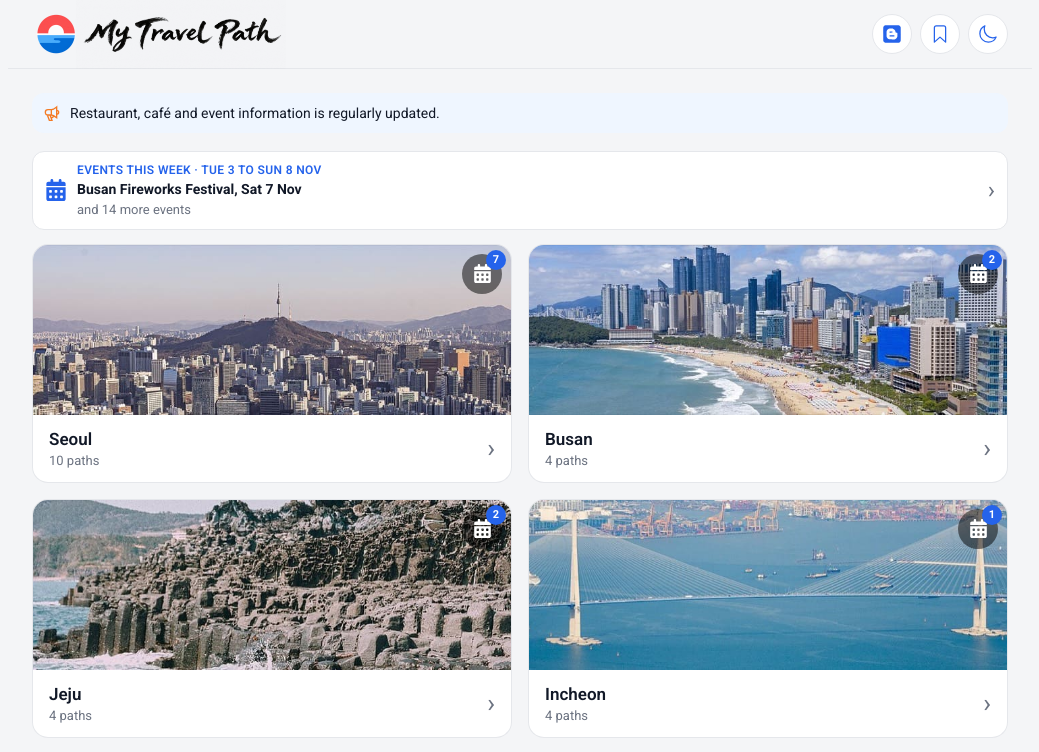
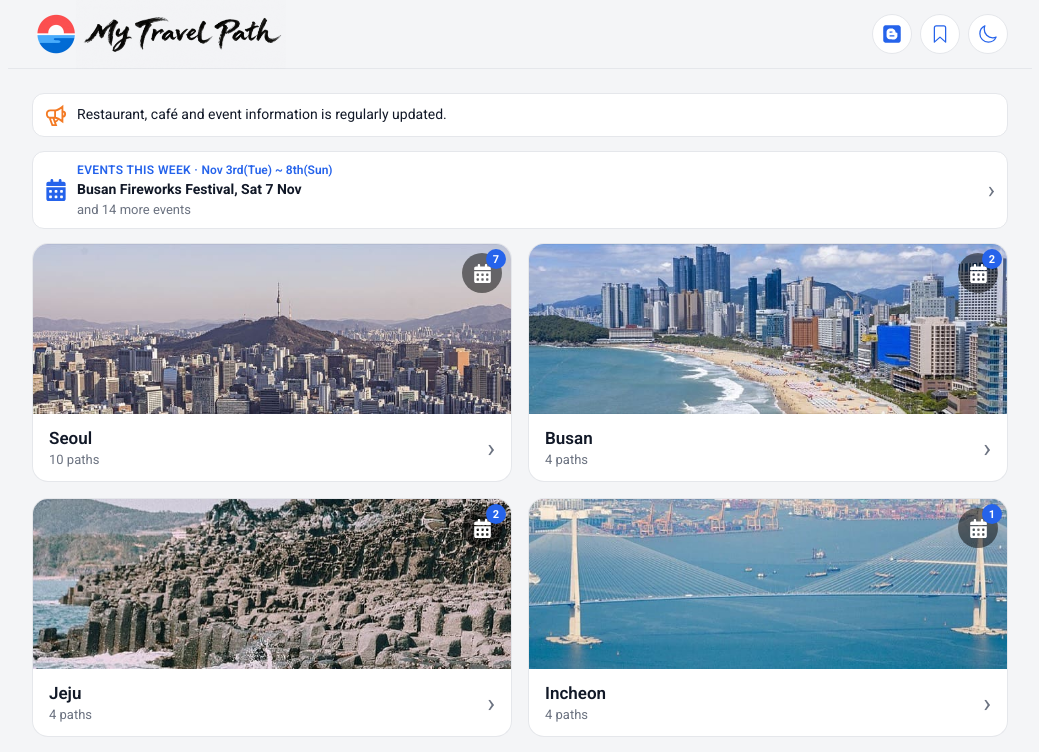
Before and after one commit to jjsoftwareint-ops/MyTravelPath, a React (Vite) app: page / in a window 1280 px wide. Shown: the top 752 px of the page, without its empty margins (120-1159 px from the left). Built offline with nearby package versions, Linux system fonts and the light colour scheme.

Commit message:
Home notice in a card; week range as Nov 3rd(Tue) ~ 8th(Sun)

```diff
--- a/src/components/WeekCard.tsx
+++ b/src/components/WeekCard.tsx
@@ -11,7 +11,9 @@ export default function WeekCard() {
     <Link to="/this-week/" className="new-posts week-card">
       <FaCalendarDays className="new-posts-icon" aria-hidden="true" />
       <span className="new-posts-text">
-        <span className="new-posts-label">Events this week · {thisWeek.weeks[0].range}</span>
+        <span className="new-posts-label">
+          Events this week · <span className="as-written">{thisWeek.weeks[0].range}</span>
+        </span>
         <strong>
           {first.title}, {first.when.split(' · ')[0]}
         </strong>
--- a/src/data/thisWeek.ts
+++ b/src/data/thisWeek.ts
@@ -18,7 +18,7 @@ export type WeekEvent = {
 }
 
 export type Week = {
-  range: string // "Tue 3 to Sun 8 Nov"
+  range: string // "Nov 3rd(Tue) ~ 8th(Sun)"; across a month end "Nov 30th(Mon) ~ Dec 6th(Sun)"
   events: WeekEvent[]
 }
 
@@ -35,7 +35,7 @@ export const thisWeek: ThisWeek = {
   headline: 'busan-fireworks-festival',
   weeks: [
     {
-      range: 'Tue 3 to Sun 8 Nov',
+      range: 'Nov 3rd(Tue) ~ 8th(Sun)',
       events: [
         {
           id: 'autumn-colours-now',
@@ -158,7 +158,7 @@ export const thisWeek: ThisWeek = {
       ],
     },
     {
-      range: 'Mon 9 to Sun 15 Nov',
+      range: 'Nov 9th(Mon) ~ 15th(Sun)',
       events: [
         {
           id: 'seoul-cafe-show',
--- a/src/index.css
+++ b/src/index.css
@@ -1334,6 +1334,10 @@ button.cta {
 .new-posts:active {
   background: var(--press);
 }
+/* A plain notice in the same box (home page): no link, so no press state. */
+.new-posts.static:active {
+  background: var(--card);
+}
 .new-posts-icon {
   flex: 0 0 auto;
   font-size: 22px;
@@ -1352,6 +1356,10 @@ button.cta {
   text-transform: uppercase;
   letter-spacing: 0.03em;
   color: var(--accent);
+}
+.new-posts-label .as-written {
+  text-transform: none; /* the date range keeps its own capitals: Nov 3rd(Tue) ~ 8th(Sun) */
+  letter-spacing: normal;
 }
 .new-posts-more {
   font-size: 13px;
--- a/src/pages/Home.tsx
+++ b/src/pages/Home.tsx
@@ -37,11 +37,12 @@ export default function Home() {
       icon={<BrandMark />}
       showBlog
     >
-      <div className="notice">
-        <GrAnnounce className="notice-icon announce" aria-hidden="true" />
-        <ul className="notice-list">
-          <li>Restaurant, café and event information is regularly updated.</li>
-        </ul>
+      {/* Same container as the Events this week card below, but plain text: nothing to open. */}
+      <div className="new-posts static">
+        <GrAnnounce className="new-posts-icon" aria-hidden="true" />
+        <span className="new-posts-text">
+          Restaurant, café and event information is regularly updated.
+        </span>
       </div>
 
       <WeekCard />
```
